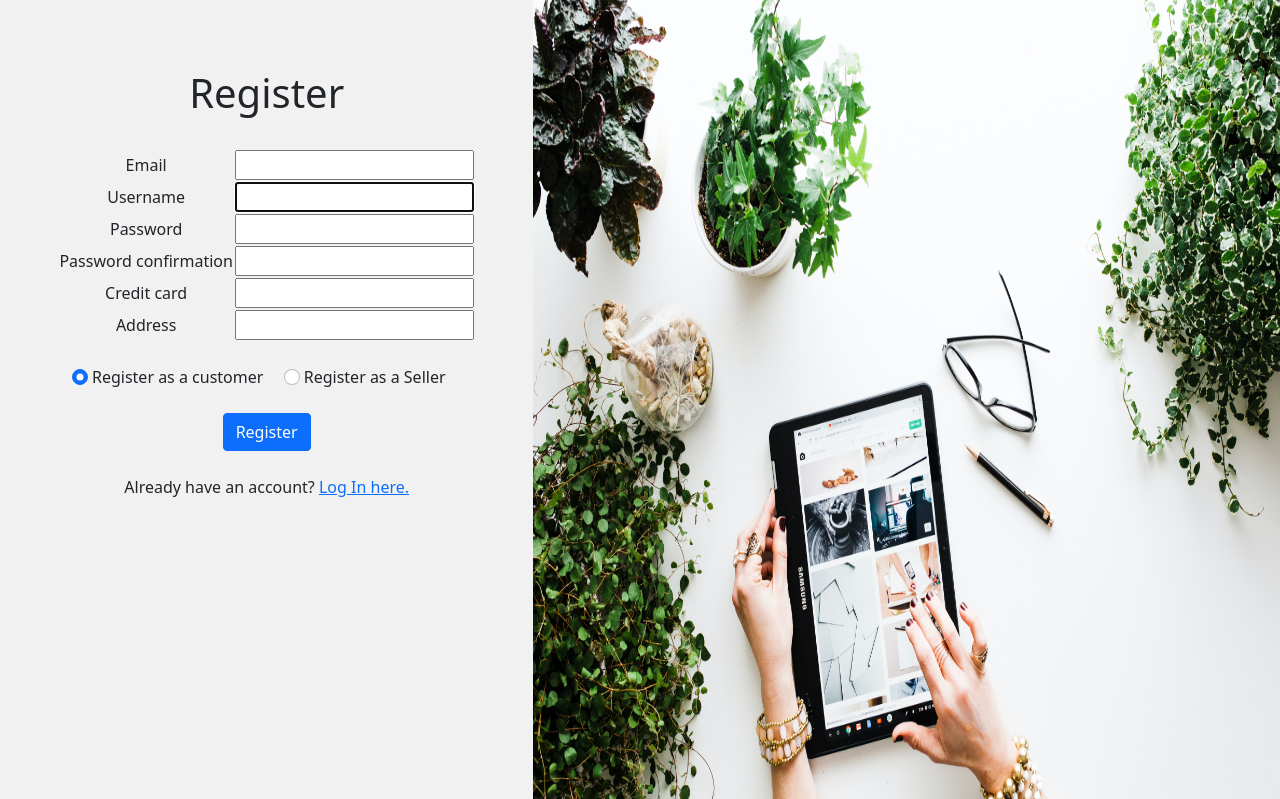
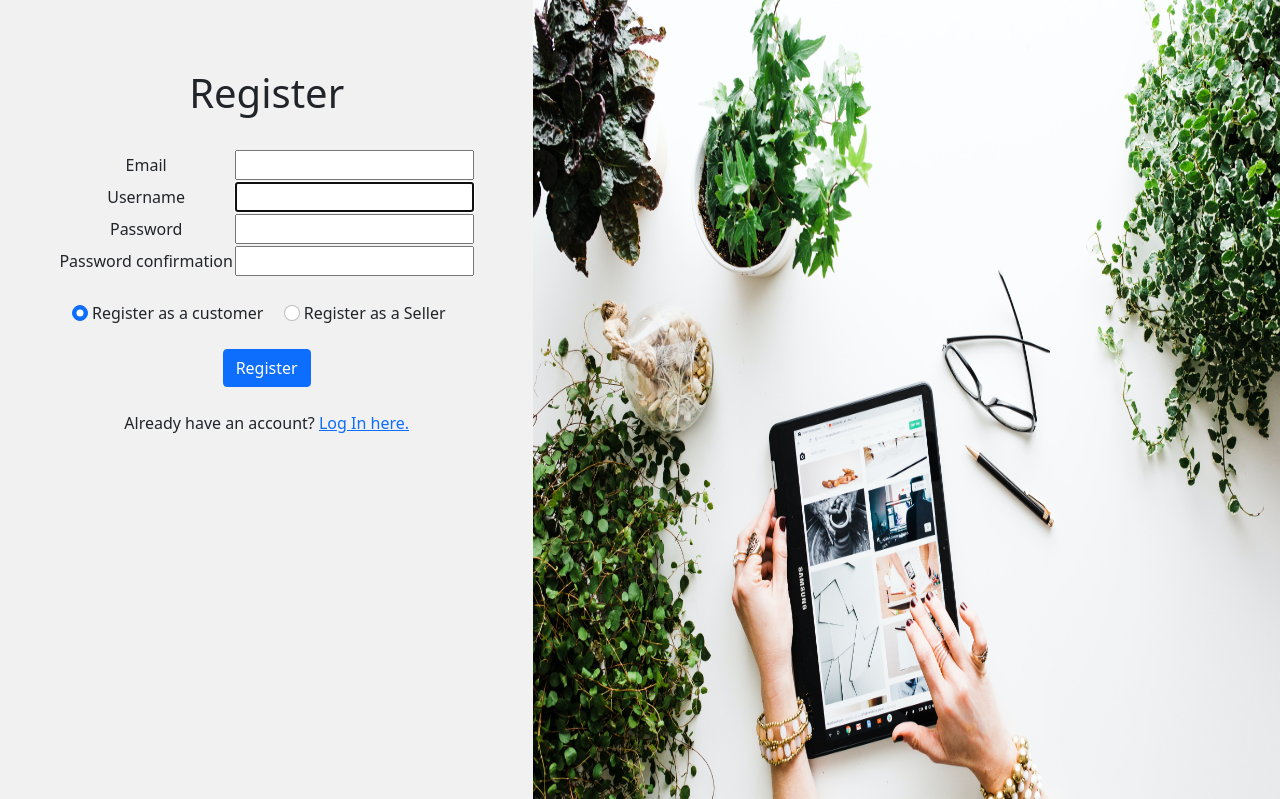
Before and after one commit to CSE321/CSE321-E-commerce, a Django app: page /Marketplace/register in a window 1280 px wide. Shown: the part 111-910 px from the top of the page. Run offline with Django 3.2, Linux system fonts and the light colour scheme; some libraries are stand-ins or nearby versions.

Commit message:
minor tweak

```diff
--- a/Ecommerce/Marketplace/templates/Marketplace/product.html
+++ b/Ecommerce/Marketplace/templates/Marketplace/product.html
@@ -39,7 +39,7 @@
     <br>
     <div class="card border-dark mb-3">
         <div class="card-body">
-            <p class="card-text">A {{review.customer}} gave {{product.name}} a rating of {{review.review}} out of five stars.</p>
+            <p class="card-text">{{review.customer}} gave {{product.name}} a rating of {{review.review}} out of five stars.</p>
         </div>
     </div>
     {% endfor %}
--- a/Ecommerce/Marketplace/templates/Marketplace/register.html
+++ b/Ecommerce/Marketplace/templates/Marketplace/register.html
@@ -29,13 +29,6 @@
                                 </tr>
                             {% endfor %}
                         <tr>
-
-                            <td class="thick"><label>Credit card</label></td>
-                            <td class="thick"><input type="number" name="credit_card_number" required="required"></td>
-                        </tr>
-                        <tr>
-                            <td class="thick"><label>Address</label></td>
-                            <td class="thick"><input type="text" name="address" required="required"></td>
                   </tr>
                     </table>
                     <br>
--- a/Ecommerce/Marketplace/views.py
+++ b/Ecommerce/Marketplace/views.py
@@ -14,7 +14,7 @@ from .models import *
 def index(request):
     if "orders" not in request.session:
         request.session["orders"] = []
-        request.session["currency"] = {"currencyName": "EGP","value":1}
+        request.session["currency"] = {"currencyName": "USD", "value":1 }
     print(request.session["orders"])
     if request.method == "POST":
         products = Product.objects.filter(name=request.POST["search"].lower())
@@ -166,10 +166,10 @@ def cart(request):
 def addreview(request, id):
     product =Product.objects.get(id=id)
     user= Customer.objects.get(id=request.user.id)
-    if not Review.objects.filter(customer=user.id) :
+    if not Review.objects.filter(customer=user).filter(product=id) :
         Review(customer=user, review=request.POST["review"], product=product).save()
     else:
-        r= Review.objects.get(customer=user.id)
+        r= Review.objects.filter(customer=user.id).get(product=id)
         r.review=request.POST["review"]
         r.save()
     return HttpResponseRedirect(reverse("index"))
```
Also changed, not shown: Ecommerce/db.sqlite3.
